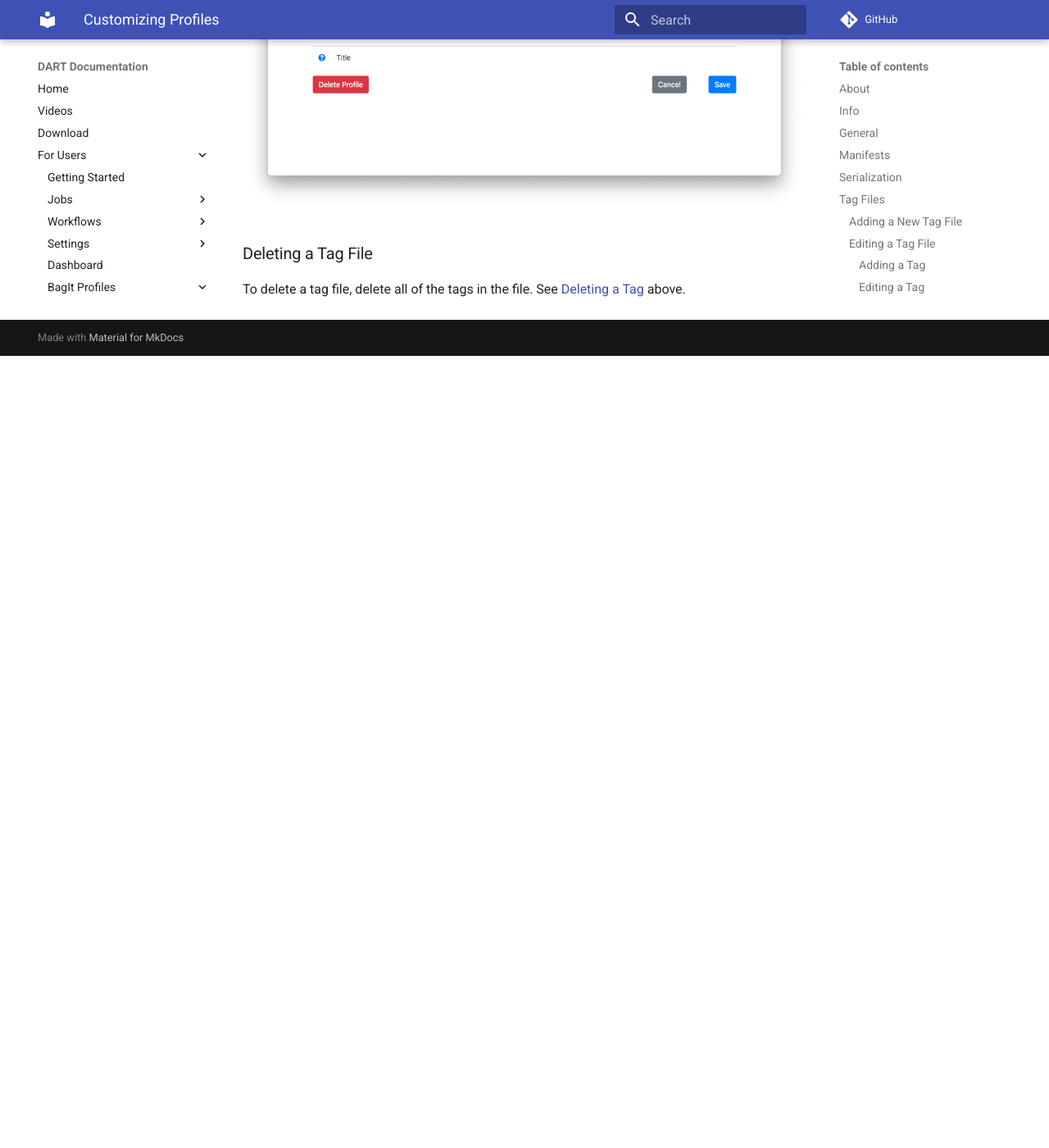
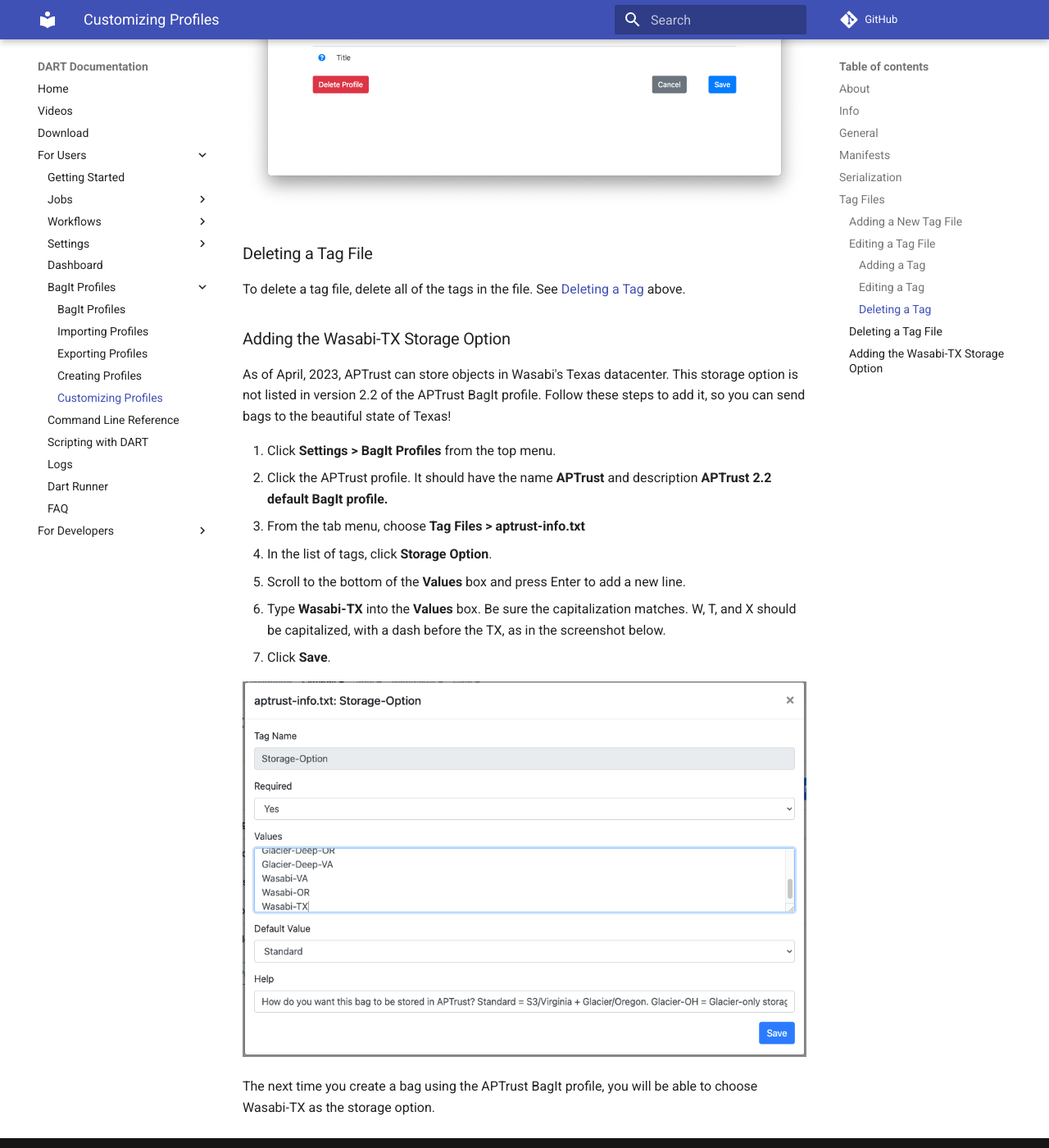
Before and after one commit to APTrust/dart-docs, an MkDocs documentation site: the page built from docs/users/bagit/customizing.md, in a window 1280 px wide and 1400 px high, scrolled down 7901 px. Shown: the whole window at 82% size. Built offline with MkDocs 1.6.1 and Material for MkDocs 9.7.7, drawn with Linux system fonts in a browser that asks for light colours; comment, search, counter and statistics services are not loaded; before the commit the page ends 8335 px from its top, so only the background shows below that.

Commit message:
Added section on how to add Wasabi-TX storage option to default APTrust BagIt profile

```diff
--- a/docs/users/bagit/customizing.md
+++ b/docs/users/bagit/customizing.md
@@ -90,6 +90,7 @@
 
 ![BagIt Profile tag definition](../../img/bagit_profiles/tag_definitions.png)
 
+
 #### Deleting a Tag
 
 To delete a tag, click the red X to the right of the tag name in the tag list view. If the tag does not have a red X, it is a required tag from a published profile and cannot be deleted. When you delete the last tag of a tag file, DART deletes the tag file as well.
@@ -99,3 +100,19 @@
 ### Deleting a Tag File
 
 To delete a tag file, delete all of the tags in the file. See [Deleting a Tag](#deleting-a-tag) above.
+
+### Adding the Wasabi-TX Storage Option
+
+As of April, 2023, APTrust can store objects in Wasabi's Texas datacenter. This storage option is not listed in version 2.2 of the APTrust BagIt profile. Follow these steps to add it, so you can send bags to the beautiful state of Texas!
+
+1. Click **Settings > BagIt Profiles** from the top menu.
+2. Click the APTrust profile. It should have the name **APTrust** and description **APTrust 2.2 default BagIt profile.**
+3. From the tab menu, choose **Tag Files > aptrust-info.txt**
+4. In the list of tags, click **Storage Option**.
+5. Scroll to the bottom of the **Values** box and press Enter to add a new line.
+6. Type **Wasabi-TX** into the **Values** box. Be sure the capitalization matches. W, T, and X should be capitalized, with a dash before the TX, as in the screenshot below.
+7. Click **Save**.
+
+![Adding the Wasabi-TX storage option](../../img/bagit_profiles/adding-wasabi-tx.png)
+
+The next time you create a bag using the APTrust BagIt profile, you will be able to choose Wasabi-TX as the storage option.
```
Also changed, not shown: docs/img/bagit_profiles/adding-wasabi-tx.png (added).
